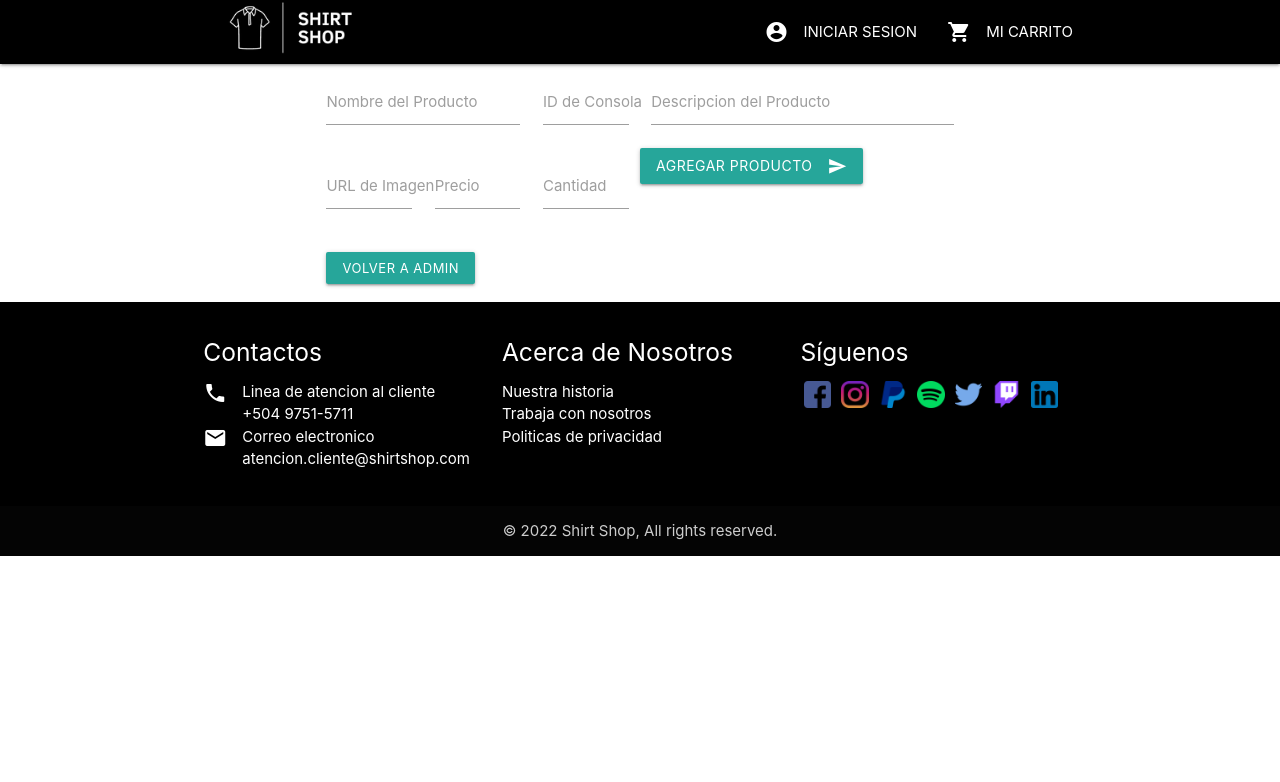
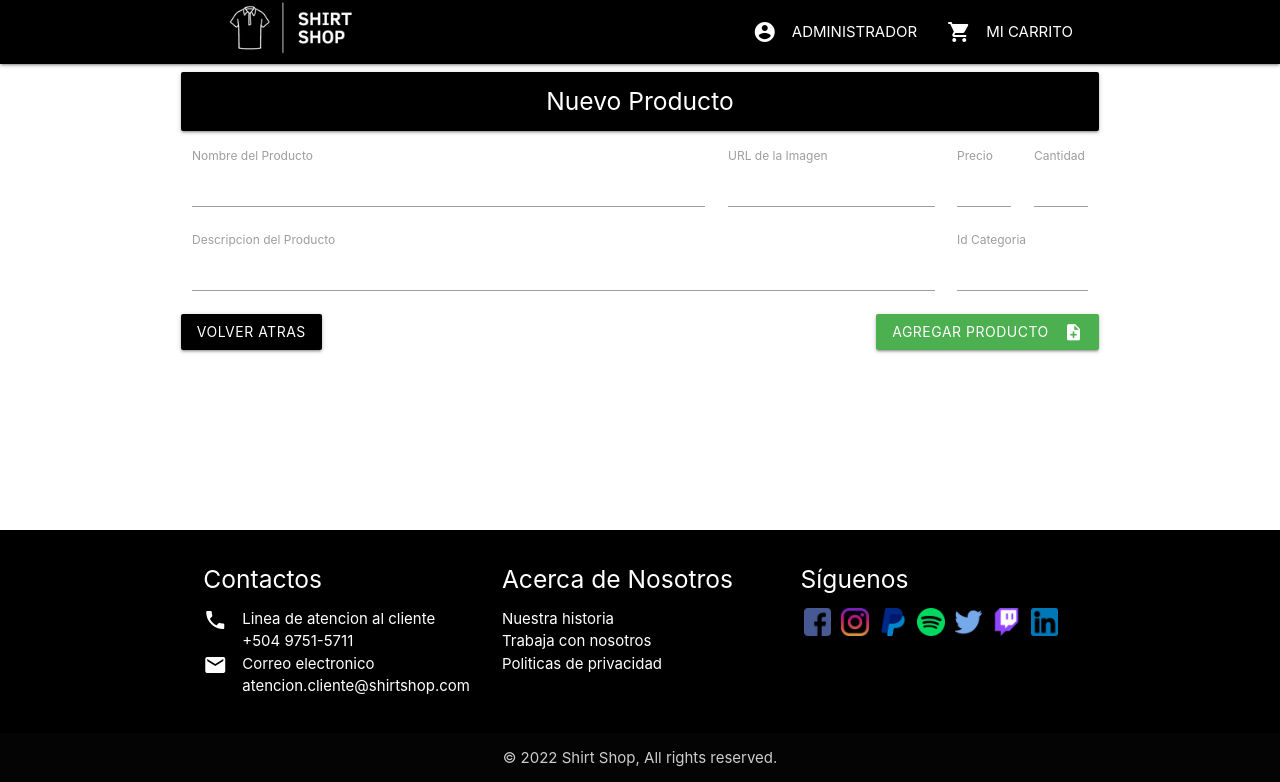
Before and after one commit to Olvinj11/Shirt-Short, a PHP site: page /proyecto_web/index.php?modulo=agregar_producto in a window 1280 px wide. Shown: the top 782 px of the page. Run offline with PHP 8.4, Linux system fonts and the light colour scheme.

Commit message:
decimo commit

```diff
--- a/app/index.php
+++ b/app/index.php
@@ -23,7 +23,7 @@ global $urlweb;
           </ul>
           <a href="#" data-target="mobile-demo" class="sidenav-trigger"><i class="material-icons">menu</i></a>
           <ul class="right hide-on-med-and-down">
-            <li><a href="<?php $urlweb ?>?modulo=admin_productos"><i class="material-icons left">account_circle</i>INICIAR SESION</a></li>
+            <li><a href="<?php $urlweb ?>?modulo=admin_productos"><i class="material-icons left">account_circle</i>ADMINISTRADOR</a></li>
             <li><a href="badges.html" class="white-text"><i class="material-icons left">shopping_cart</i>MI CARRITO</a></li>
           </ul>
         </div>
@@ -31,7 +31,7 @@ global $urlweb;
     </nav>
   </div>
   <ul class="sidenav" id="mobile-demo">
-    <li><a href="<?php $urlweb ?>?modulo=admin_productos">Iniciar Sesion</a></li>
+    <li><a href="<?php $urlweb ?>?modulo=admin_productos">Admin</a></li>
     <li><a href="badges.html">Mi Carrito</a></li>
   </ul>
   <script>
--- a/modulos/admin_categorias.php
+++ b/modulos/admin_categorias.php
@@ -5,7 +5,7 @@ global $urlweb;
 <div class = "col s12 grey lighten-3">
     <br>
     <h3 class="center">Administrador de Categorias</h3>
-    <table class="centered">
+    <table class="centered responsive-table">
         <thead>
             <tr>
                 <th>Categoria</th>
--- a/modulos/agregar_producto.php
+++ b/modulos/agregar_producto.php
@@ -3,43 +3,40 @@ global $mysqli;
 global $urlweb;
 ?>
 
-<div class="container">
+<div style="margin-bottom:20%;">
     <form class="col s12" method="POST">
-        <div class="row">
-            <div class="input-field col l4 m4 s6">
-                <input name="nombre_producto" type="text" class="validate">
+        <div class="row center">
+            <div class="col s12 card-panel black"><h5 class="white-text">Nuevo Producto</h5><h5></h5></div>
+            <div class="input-field col l7 m12 s12">
+                <input placeholder="" name="nombre_producto" type="text" class="validate">
                 <label>Nombre del Producto</label>
             </div>
-            <div class="input-field col l2 m2 s6">
-                <input name="idcategoria" type="text" class="validate">
-                <label>ID de Consola</label>
+            <div class="input-field col l3 m12 s12">
+                <input placeholder="" name="url_imagen" type="text" class="validate">
+                <label>URL de la Imagen</label>
             </div>
-            <div class="input-field col l6 m6 s12">
-                <input name="descripcion" type="text" class="validate">
+            <div class="input-field col l1 m6 s12">
+                <input placeholder="" name="precio" type="text" class="validate">
+                <label>Precio</label>
+            </div>
+            <div class="input-field col l1 m6 s12">
+                <input placeholder="" name="cantidad" type="text" class="validate">
+                <label>Cantidad</label>
+            </div>
+            <div class="input-field col l10 m12 s12">
+                <input placeholder="" name="descripcion" type="text" class="validate">
                 <label>Descripcion del Producto</label>
             </div>
-            <div class="input-field col l2 m2 s6">
-                <input name="url_imagen" type="text" class="validate">
-                <label>URL de Imagen</label>
+            <div class="input-field col l2 m12 s12">
+                <input placeholder="" name="idcategoria" type="text" class="validate">
+                <label>Id Categoria</label>
             </div>
-            <div class="input-field col l2 m2 s6">
-                <input name="precio" type="text" class="validate">
-                <label>Precio</label>
-            </div>
-            <div class="input-field col l2 m2 s6">
-                <input name="cantidad" type="text" class="validate">
-                <label>Cantidad</label>
-            </div>
-
-            <button class="btn waves-effect waves-light" type="submit" name="agregar">Agregar Producto
-                <i class="material-icons right">send</i>
+            <a class="waves-effect black btn left" href="?modulo=admin_productos">Volver atras</a>
+            <button class="btn waves-effect green right" type="submit" name="agregar">Agregar producto
+                <i class="material-icons right">note_add</i>
             </button>
-
         </div>
     </form>
-    <div>
-        <a class="waves-effect waves-light btn-small" href="?modulo=admin_productos">Volver a Admin</a>
-    </div>
 </div>
 
 <?php
@@ -61,17 +58,23 @@ global $urlweb;
             $resultado=mysqli_query($mysqli,$strsql);
             if ($resultado) {
             ?>
-                <h3>Producto agregado de Manera Exitosa</h3>
+                <script>
+                    M.toast({html: 'Producto agregado exitosamente', classes: 'rounded'})
+                </script>
                 <?php
                 mysqli_close($mysqli);
             } else {
                 ?>
-                <h2>Error al agregar el producto.</h2>
+                <script>
+                    M.toast({html: 'Error', classes: 'rounded'})
+                </script>
                 <?php
             }
         }else {
             ?>
-            <h3>Debe de llenar todos los campos</h3>
+            <script>
+                M.toast({html: 'Debe llenar todos los campos', classes: 'rounded'})
+            </script>
             <?php
         }
     }
```
Also changed, not shown: modulos/agregar_categoria.php (+22 -21 lines).
